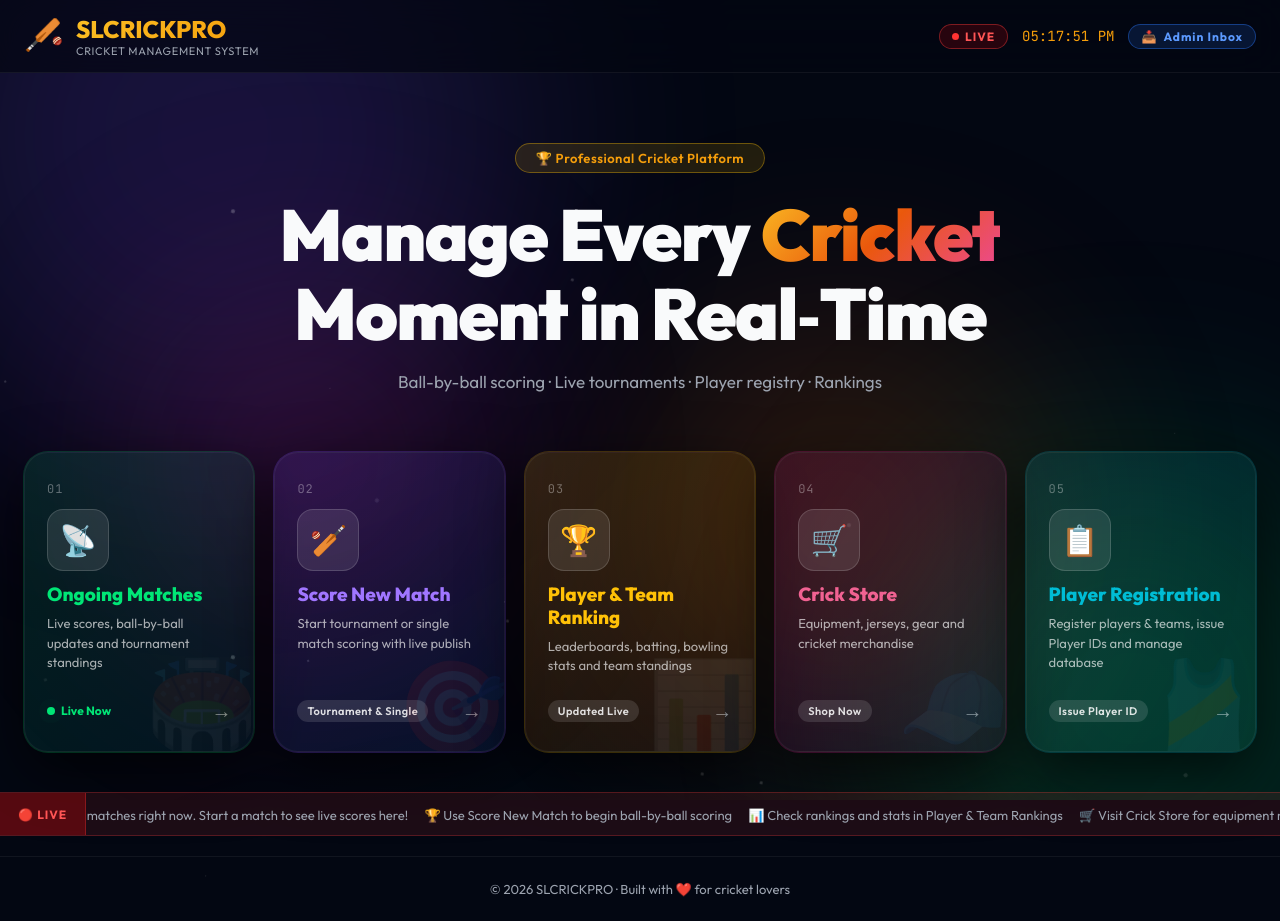
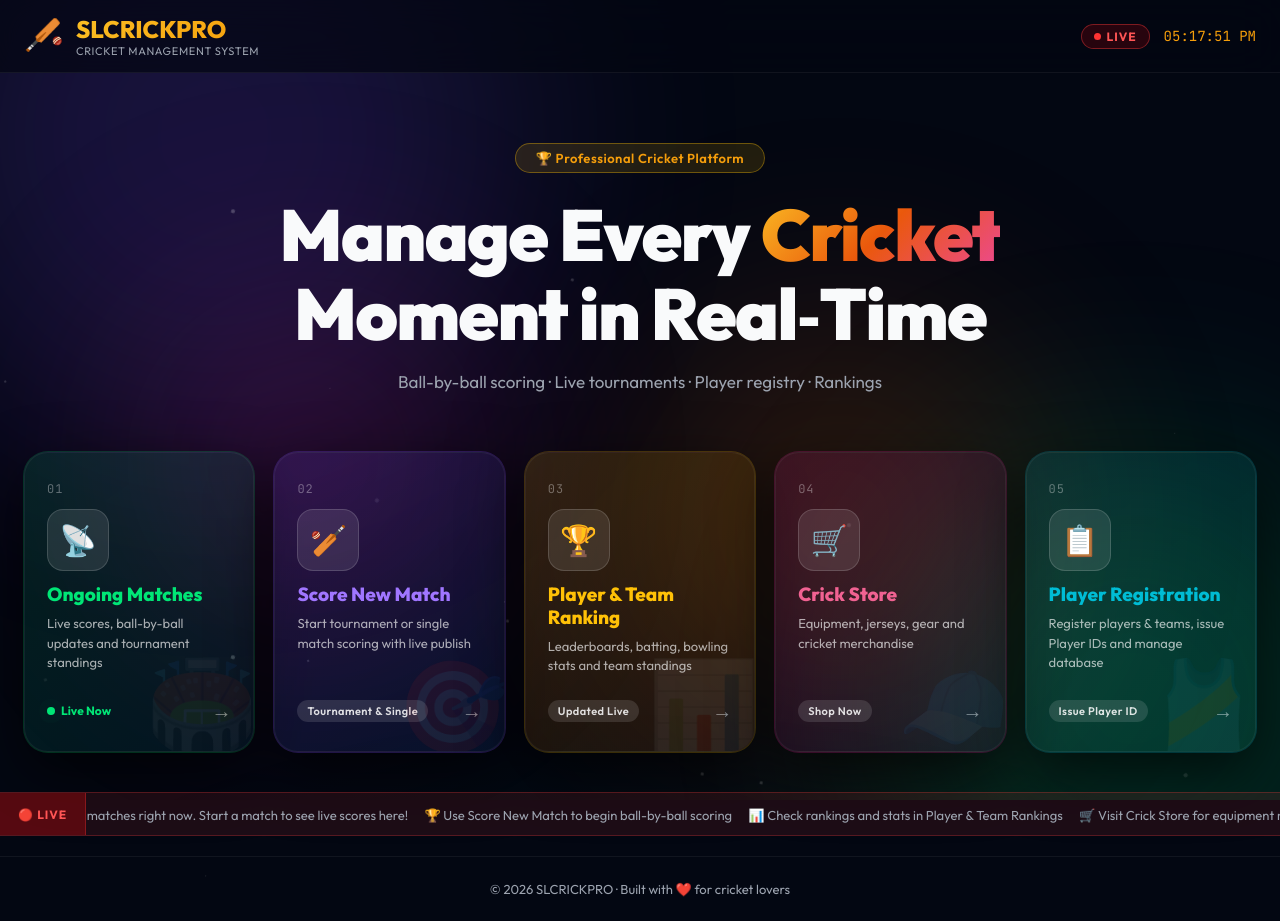
Before and after one commit to mevindu-4/slcrickpro, a website: page index.html in a window 1280 px wide. Drawn offline with Linux system fonts and the light colour scheme; no server answers.

Commit message:
fix: secure admin access by removing public link and using /admin rewrite

```diff
--- a/index.html
+++ b/index.html
@@ -43,9 +43,6 @@
           <span>LIVE</span>
         </div>
         <div class="current-time" id="current-time">--:--</div>
-        <a href="pages/admin.html" class="admin-badge" style="text-decoration:none">
-          📥 <span>Admin Inbox</span>
-        </a>
       </div>
     </div>
   </header>
```
Also changed, not shown: vercel.json.
